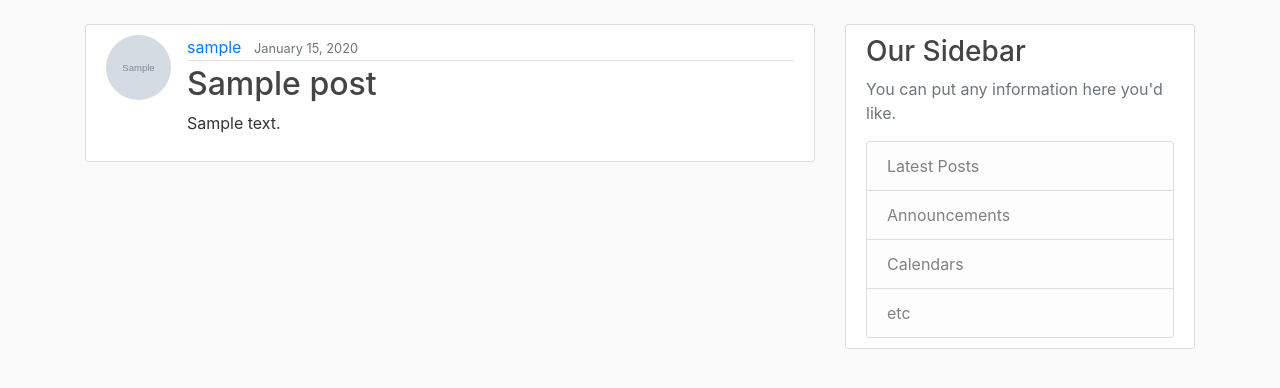
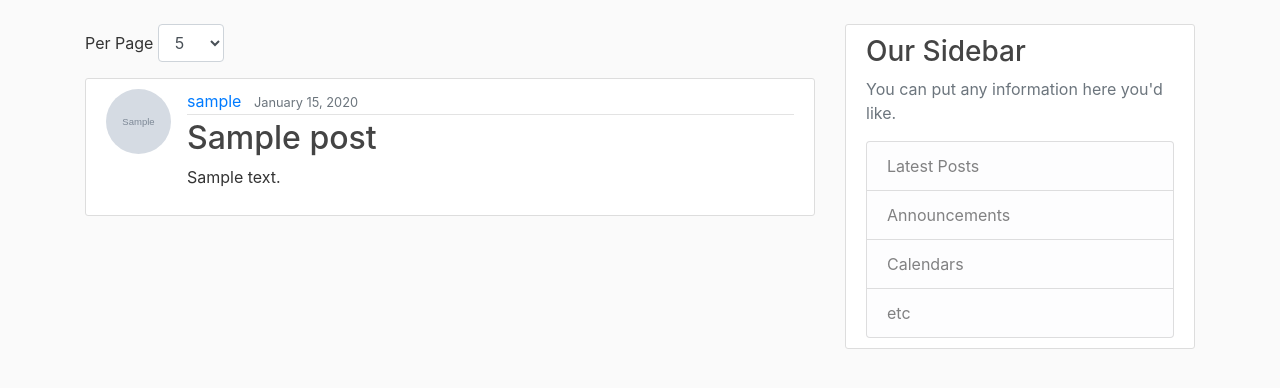
Before and after one commit to SazzadR/pyano, a Django app: page / in a window 1280 px wide. Shown: the part 56-444 px from the top of the page. Run offline with Django 3.2, Linux system fonts and the light colour scheme; tables that the repository leaves empty hold one stand-in row (values such as "Sample post"); grey boxes marked "Sample" are stand-in pictures; parts of the project's set-up code (start-up, migrations or seed data) failed here and were passed over; some libraries are stand-ins or nearby versions.

Commit message:
Blog: pagination

```diff
--- a/blog/djangounchained/blog/templates/blog/home.html
+++ b/blog/djangounchained/blog/templates/blog/home.html
@@ -1,6 +1,17 @@
 {% extends 'blog/base.html' %}
 
 {% block content %}
+    <form class="form-inline" action="." method="get" style="margin-bottom: 1em">
+        <div class="form-group">
+            <label for="per-page">Per Page</label>&nbsp;
+            <select name="paginate_by" class="form-control" id="per-page">
+                <option value="5" selected>5</option>
+                <option value="10">10</option>
+                <option value="15">15</option>
+                <option value="20">20</option>
+            </select>
+        </div>
+    </form>
     {% for post in posts %}
         <article class="media content-section">
             {% if post.author.profile.image %}
@@ -16,4 +27,28 @@
             </div>
         </article>
     {% endfor %}
+
+    {% if is_paginated %}
+        {% if page_obj.has_previous %}
+            <a href="?page=1" class="btn btn-outline-info mb-4">First</a>
+            <a href="?page={{ page_obj.previous_page_number }}" class="btn btn-outline-info mb-4">
+                <span aria-hidden="true">&laquo;</span> Previous
+            </a>
+        {% endif %}
+
+        {% for num in page_obj.paginator.page_range %}
+            {% if page_obj.number == num %}
+                <a href="?page={{ num }}" class="btn btn-info mb-4">{{ num }}</a>
+            {% elif num > page_obj.number|add:'-3' and num < page_obj.number|add:'3' %}
+                <a href="?page={{ num }}" class="btn btn-outline-info mb-4">{{ num }}</a>
+            {% endif %}
+        {% endfor %}
+
+        {% if page_obj.has_next %}
+            <a href="?page={{ page_obj.next_page_number }}" class="btn btn-outline-info mb-4">
+                Next <span aria-hidden="true">&raquo;</span>
+            </a>
+            <a href="?page={{ paginator.num_pages }}" class="btn btn-outline-info mb-4">Last</a>
+        {% endif %}
+    {% endif %}
 {% endblock content %}
--- a/blog/djangounchained/blog/views.py
+++ b/blog/djangounchained/blog/views.py
@@ -17,6 +17,10 @@ class PostListView(ListView):
     ordering = ['-date_posted']
     context_object_name = 'posts'
     template_name = 'blog/home.html'
+    paginate_by = 5
+
+    def get_paginate_by(self, queryset):
+        return self.request.GET.get('paginate_by', self.paginate_by)
 
 
 class PostDetailView(DetailView):
--- a/blog/djangounchained/djangounchained/database_seeder.py
+++ b/blog/djangounchained/djangounchained/database_seeder.py
@@ -1,4 +1,7 @@
+from accounts.seeds.users_seeder import UsersSeeder
+
+
 class DatabaseSeeder:
     seeds = [
-        #
+        UsersSeeder
     ]
--- a/blog/djangounchained/requirements.txt
+++ b/blog/djangounchained/requirements.txt
@@ -5,11 +5,14 @@ celery==4.2.1
 Django==2.1.2
 django-extensions==2.1.2
 django-widget-tweaks==1.4.3
+Faker==1.0.1
 kombu==4.2.2.post1
 Pillow==5.3.0
 psycopg2==2.7.5
 psycopg2-binary==2.7.5
+python-dateutil==2.7.5
 python-dotenv==0.9.1
 pytz==2018.5
 six==1.11.0
+text-unidecode==1.2
 vine==1.1.4
```
Also changed, not shown: blog/djangounchained/accounts/seeds/users_seeder.py (added, +26 -0 lines), blog/djangounchained/tango/management/commands/db_seed.py (+2 -13 lines), blog/djangounchained/accounts/seeds/__init__.py (added).
